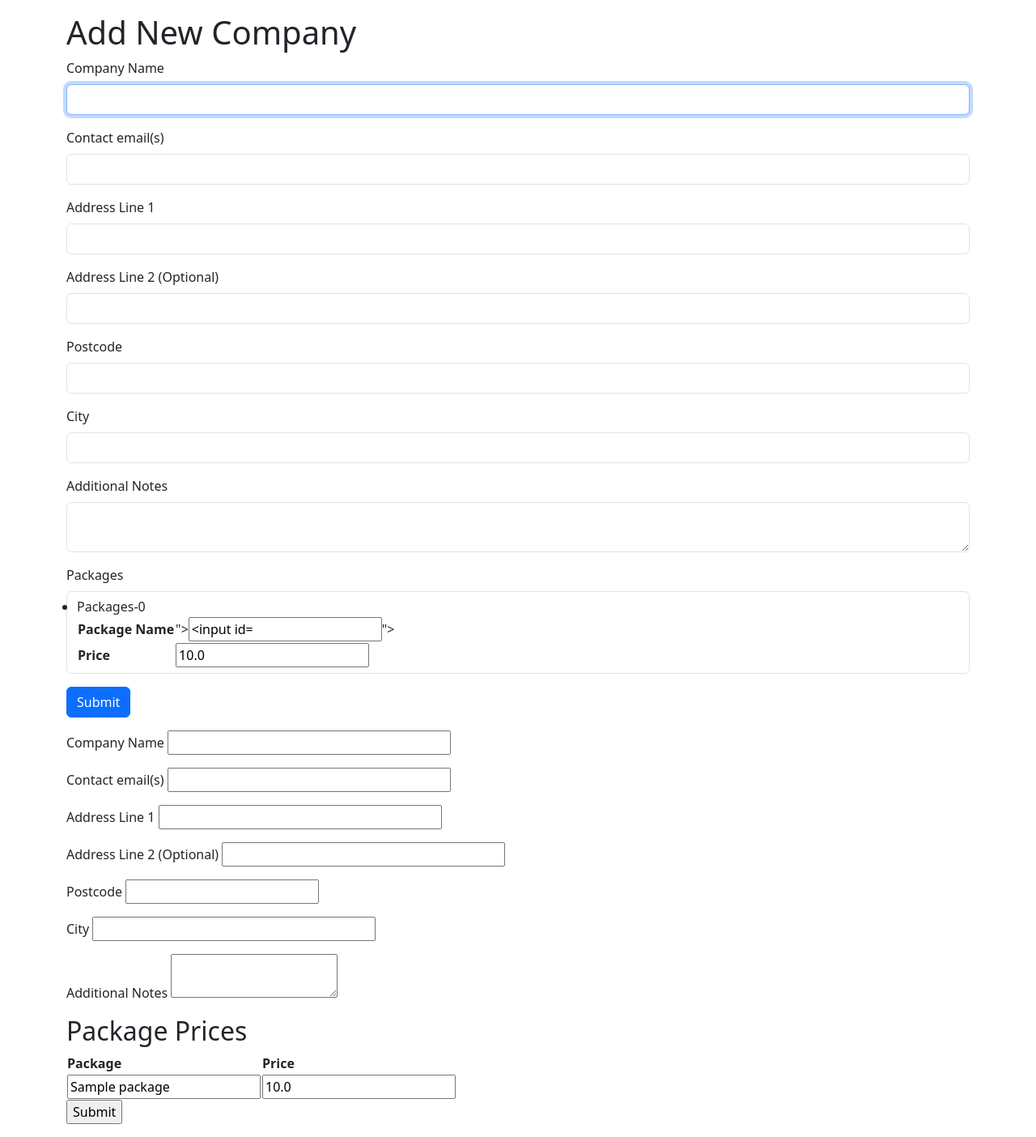
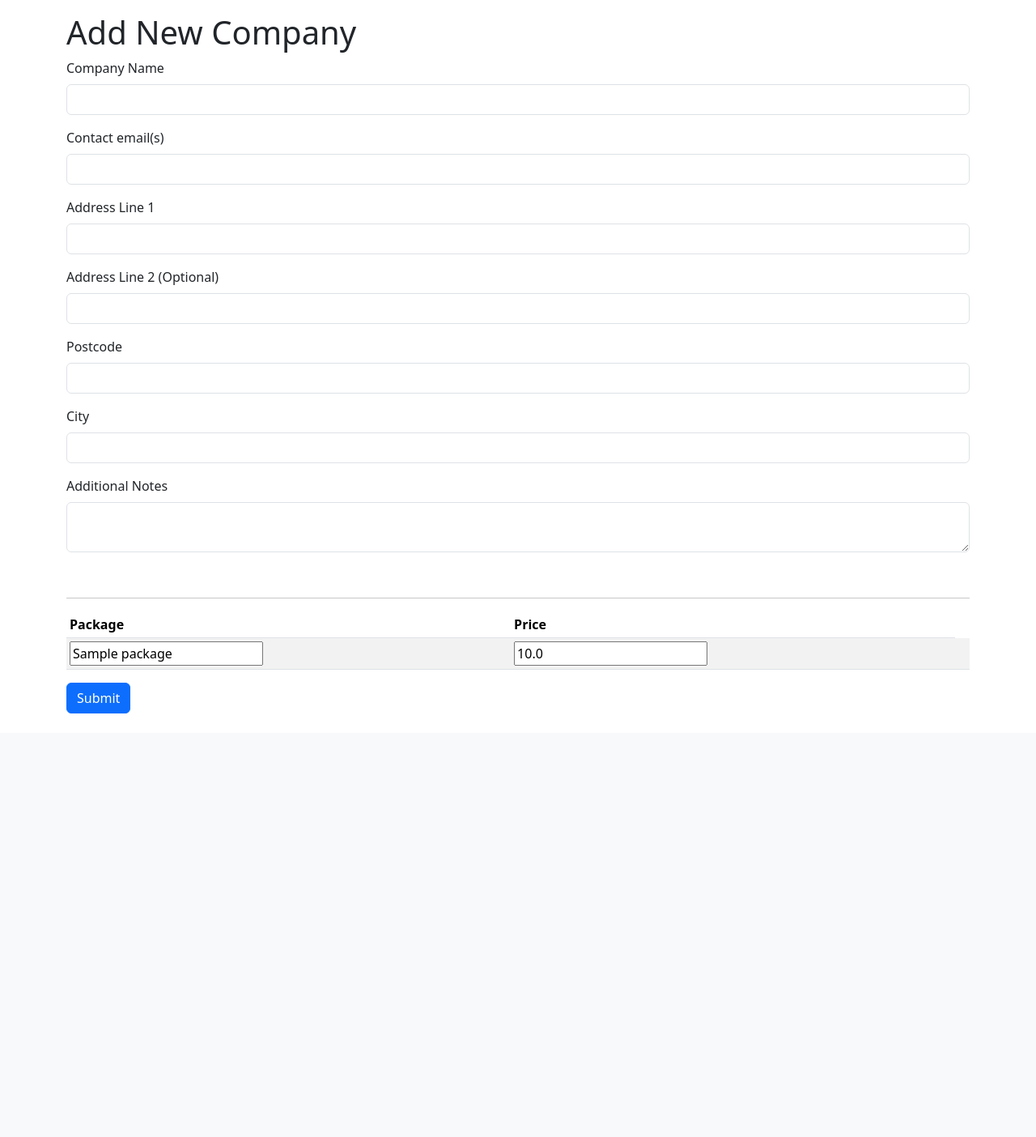
Before and after one commit to gnat1923/relocation-cms, a Flask app: page /companies/add_company in a window 1280 px wide. Shown: the part 56-1460 px from the top of the page at 81% size. After the commit the page ends 937 px from the top, so only its background shows below. Run offline with Flask 3, Linux system fonts and the light colour scheme; a user stored in the database is signed in; tables that the repository leaves empty hold one stand-in row (values such as "Sample post"); some libraries are stand-ins or nearby versions.

Commit message:
botstrapped all forms and tables, fied 'add comapany' package price fields

```diff
--- a/app/templates/add_company.html
+++ b/app/templates/add_company.html
@@ -3,73 +3,33 @@
 
 {% block content %}
 <h1>Add New Company</h1>
-{{ wtf.quick_form(form) }}
 <form action="", method="POST">
     {{ form.hidden_tag() }}
-    <p>
-        {{form.name.label }}
-        {{ form.name(size=32) }}
-        {% for error in form.name.errors %}
-        <span style="color:red">[{{ error }}] </span>
-        {% endfor %}
-    </p>
-    <p>
-        {{form.contact.label }}
-        {{ form.contact(size=32) }}
-        {% for error in form.contact.errors %}
-        <span style="color:red">[{{ error }}] </span>
-        {% endfor %}
-    </p>
-    <p>
-        {{form.address1.label }}
-        {{ form.address1(size=32) }}
-        {% for error in form.address1.errors %}
-        <span style="color:red">[{{ error }}] </span>
-        {% endfor %}
-    </p>
-    <p>
-        {{form.address2.label }}
-        {{ form.address2(size=32) }}
-        {% for error in form.address2.errors %}
-        <span style="color:red">[{{ error }}] </span>
-        {% endfor %}
-    </p>
-    <p>
-        {{form.postcode.label }}
-        {{ form.postcode(size=32) }}
-        {% for error in form.postcode.errors %}
-        <span style="color:red">[{{ error }}] </span>
-        {% endfor %}
-    </p>
-    <p>
-        {{form.city.label }}
-        {{ form.city(size=32) }}
-        {% for error in form.city.errors %}
-        <span style="color:red">[{{ error }}] </span>
-        {% endfor %}
-    </p>
-    <p>
-        {{form.notes.label }}
-        {{ form.notes(size=32) }}
-        {% for error in form.notes.errors %}
-        <span style="color:red">[{{ error }}] </span>
-        {% endfor %}
-    </p>
-    <h2>Package Prices</h2>
-    <table>
-        <tr>
+    {{wtf.form_field(form.name)}}
+    {{wtf.form_field(form.contact)}}
+    {{wtf.form_field(form.address1)}}
+    {{wtf.form_field(form.address2)}}
+    {{wtf.form_field(form.postcode)}}
+    {{wtf.form_field(form.city)}}
+    {{wtf.form_field(form.notes)}}
+    <br><hr>
+    <table class="table table-striped table-sm">
+        <thead>
             <th>Package</th>
             <th>Price</th>
+        </thead>
+        <tbody>
+            {% for package_form in form.packages %}
+                <tr>
+                    <td>{{package_form.package_name.data}}</td>
+                    <td>{{package_form.price}}</td>
+                    <td>{{ package_form.package_id.data }} </td>
+                </tr>
+            {% endfor %}
+        </tbody>
 
-        </tr>
-        {% for package_form in form.packages %}
-        <tr>
-            <td>{{ package_form.package_name.data }}</td>
-            <td>{{ package_form.price() }} </td>
-            <td>{{ package_form.package_id.data }} </td>
-        </tr>
-        {% endfor %}
     </table>
-    <p>{{ form.submit() }} </p>
-</form>
+    {{ form.submit(class_="btn btn-primary") }}
+    <br><br>
+    </form>
 {% endblock %}
--- a/app/templates/assignees.html
+++ b/app/templates/assignees.html
@@ -2,7 +2,7 @@
 
 {% block content %}
 <h1>Assignees</h1>
-<table>
+<table class="table table-striped table-hover">
     <thead>
         <th>Assignee Name</th>
         <th>Company</th>
--- a/app/templates/company_package.html
+++ b/app/templates/company_package.html
@@ -2,7 +2,7 @@
 
 {% block content %}
 <h1>Company Packages</h1>
-<table>
+<table class="table table-striped table-hover">
     <thead>
         <tr>
             <th>Company</th>
@@ -14,7 +14,7 @@
     <tbody>
         {% for company in comp_names %} <!--Makes new row for every company in Company db-->
             <tr>
-                <td>{{ company }}</td>
+                <td><a href="{{url_for('view_company', company_name = company)}}">{{ company }}</a></td>
                 {% for package in packages %} <!--Looks through all packages in package db-->
                     {% for comp_package in comp_packages %} <!--Looks through all company packages-->
                         {% if comp_package.company.name == company and comp_package.package_id == package.id %}
--- a/app/templates/view_assignee.html
+++ b/app/templates/view_assignee.html
@@ -9,5 +9,7 @@
     <b>Origin Country:</b> {{ assignee.origin_country }}<br>
     <b>Destination City:</b> {{ assignee.destination_city }}
 </p>
-<a href="{{url_for('edit_assignee', assignee_id=assignee.id)}}">Edit</a>
+<button type="button" class="btn btn-success">
+    <a href="{{url_for('edit_assignee', assignee_id=assignee.id)}}" style="color: white;">Edit</a>
+</button>
 {% endblock %}
--- a/app/templates/view_company.html
+++ b/app/templates/view_company.html
@@ -2,7 +2,9 @@
 
 {% block content %}
 <h1>{{ company.name }} </h1>
-<a href="{{url_for('edit_company', company_name=company.name)}}">Edit</a>
+<button type="button" class="btn btn-secondary">
+    <a href="{{url_for('edit_company', company_name=company.name)}}", style="color: white;">Edit</a>
+</button>
 <h2>Contact Info:</h2>
 <p>{{ company.contact }} </p>
 <p>{{ company.address1 }} <br>
@@ -18,7 +20,7 @@
 {% endif %}
 <br>
 <h2>Price List:</h2>
-<table>
+<table class="table table-striped">
     <thead>
         <th>Package</th>
         <th>Price</th>
```
Also changed, not shown: app/templates/edit_assignee.html (+2 -36 lines), app/templates/edit_company.html (+31 -0 lines), app/templates/edit_package.html (+2 -27 lines), app/templates/packages.html (+5 -3 lines), app.db.
